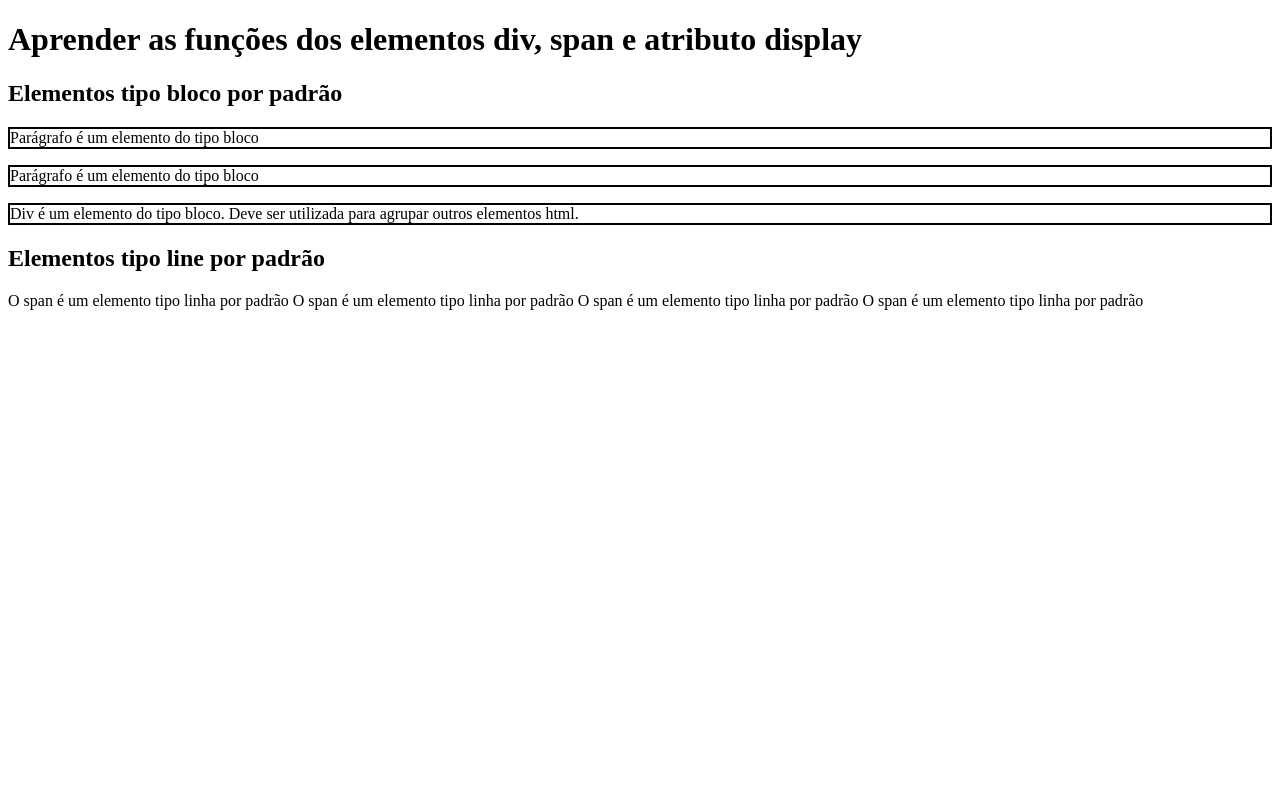
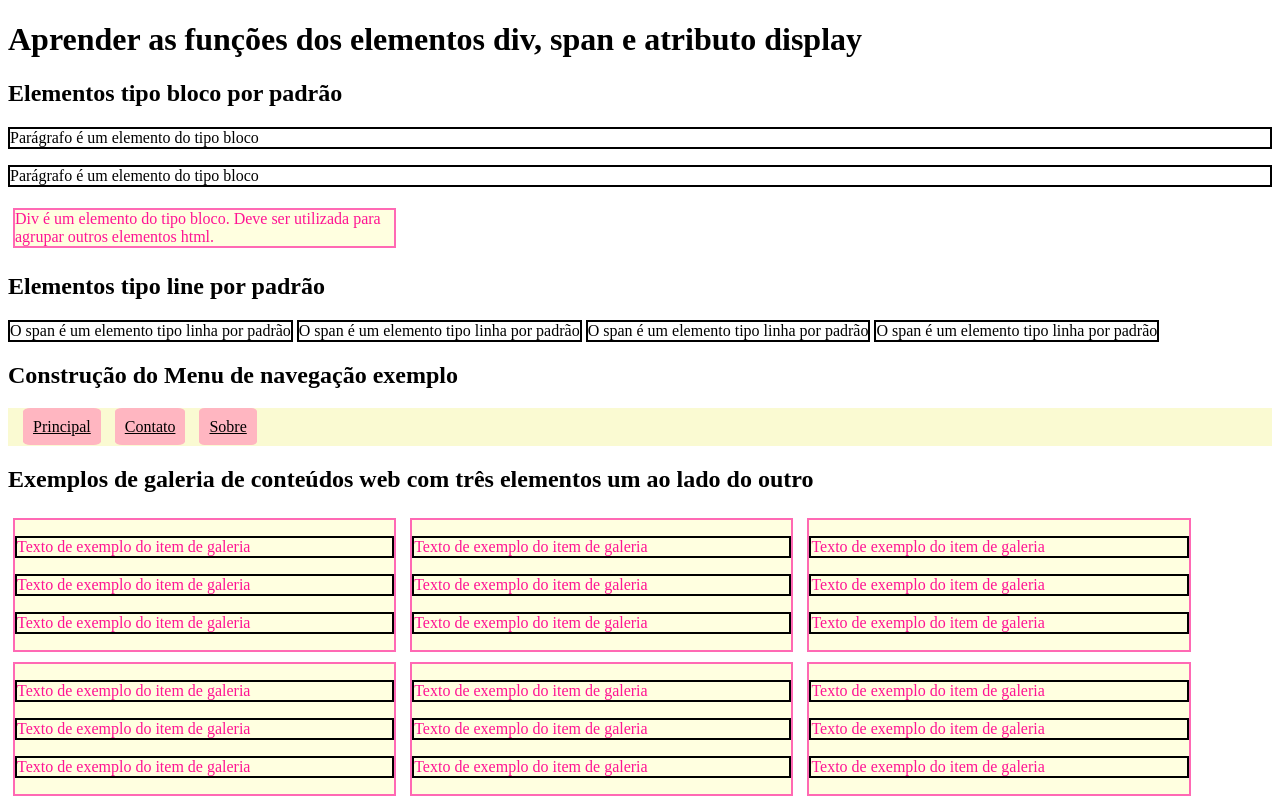
Before and after one commit to natybastazini/Div_Span_Display, a plain HTML site: page index.html in a window 1280 px wide. Drawn offline with Linux system fonts and the light colour scheme.

Commit message:
finalizado!

```diff
--- a/css/style.css
+++ b/css/style.css
@@ -1,4 +1,45 @@
 /* Habilitar a borda é uma boa prática para visualizar a ocupação do elemento do HTML */
-p,div{
+p, span{
     border: 2px solid black;
 }
+
+/* Configuração do Menu de Navegação Horizontal */
+ul{
+    background-color: lightgoldenrodyellow;
+    padding: 10px;
+}
+
+li{
+    display: inline;
+}
+
+a{
+    background-color: lightpink;
+    padding: 10px;
+    margin: 5px;
+    border-radius: 10%;
+    color: black;
+}
+
+a:hover{
+    background-color: hotpink;
+    color: white;
+}
+
+/* Configuração da galeria utilizando a div */
+
+div{
+    border: 2px solid hotpink;
+    background-color: lightyellow;
+    color: deeppink;
+    margin: 5px;
+    /* 1/3 da tela */
+    width: 30%;
+    /* Elementos alinhados enquanto couber */
+    display: inline-block;
+}
+
+/* Alterar o tipo de exibição do elemento HTML */
+span{
+    display: inline-block;
+}
--- a/index.html
+++ b/index.html
@@ -18,5 +18,46 @@
     <span>O span é um elemento tipo linha por padrão</span>
     <span>O span é um elemento tipo linha por padrão</span>
     <span>O span é um elemento tipo linha por padrão</span>
+
+    <h2>Construção do Menu de navegação exemplo</h2>
+    <nav>
+        <ul>
+            <li><a href="#">Principal</a></li>
+            <li><a href="#">Contato</a></li>
+            <li><a href="# ">Sobre</a></li>
+        </ul>
+    </nav>
+
+    <h2>Exemplos de galeria de conteúdos web com três elementos um ao lado do outro</h2>
+    <div class="galeria">
+        <p>Texto de exemplo do item de galeria</p>
+        <p>Texto de exemplo do item de galeria</p>
+        <p>Texto de exemplo do item de galeria</p>
+    </div>
+    <div class="galeria">
+        <p>Texto de exemplo do item de galeria</p>
+        <p>Texto de exemplo do item de galeria</p>
+        <p>Texto de exemplo do item de galeria</p>
+    </div>
+    <div class="galeria">
+        <p>Texto de exemplo do item de galeria</p>
+        <p>Texto de exemplo do item de galeria</p>
+        <p>Texto de exemplo do item de galeria</p>
+    </div>
+    <div class="galeria">
+        <p>Texto de exemplo do item de galeria</p>
+        <p>Texto de exemplo do item de galeria</p>
+        <p>Texto de exemplo do item de galeria</p>
+    </div>
+    <div class="galeria">
+        <p>Texto de exemplo do item de galeria</p>
+        <p>Texto de exemplo do item de galeria</p>
+        <p>Texto de exemplo do item de galeria</p>
+    </div>
+    <div class="galeria">
+        <p>Texto de exemplo do item de galeria</p>
+        <p>Texto de exemplo do item de galeria</p>
+        <p>Texto de exemplo do item de galeria</p>
+    </div>
 </body>
 </html>
```
